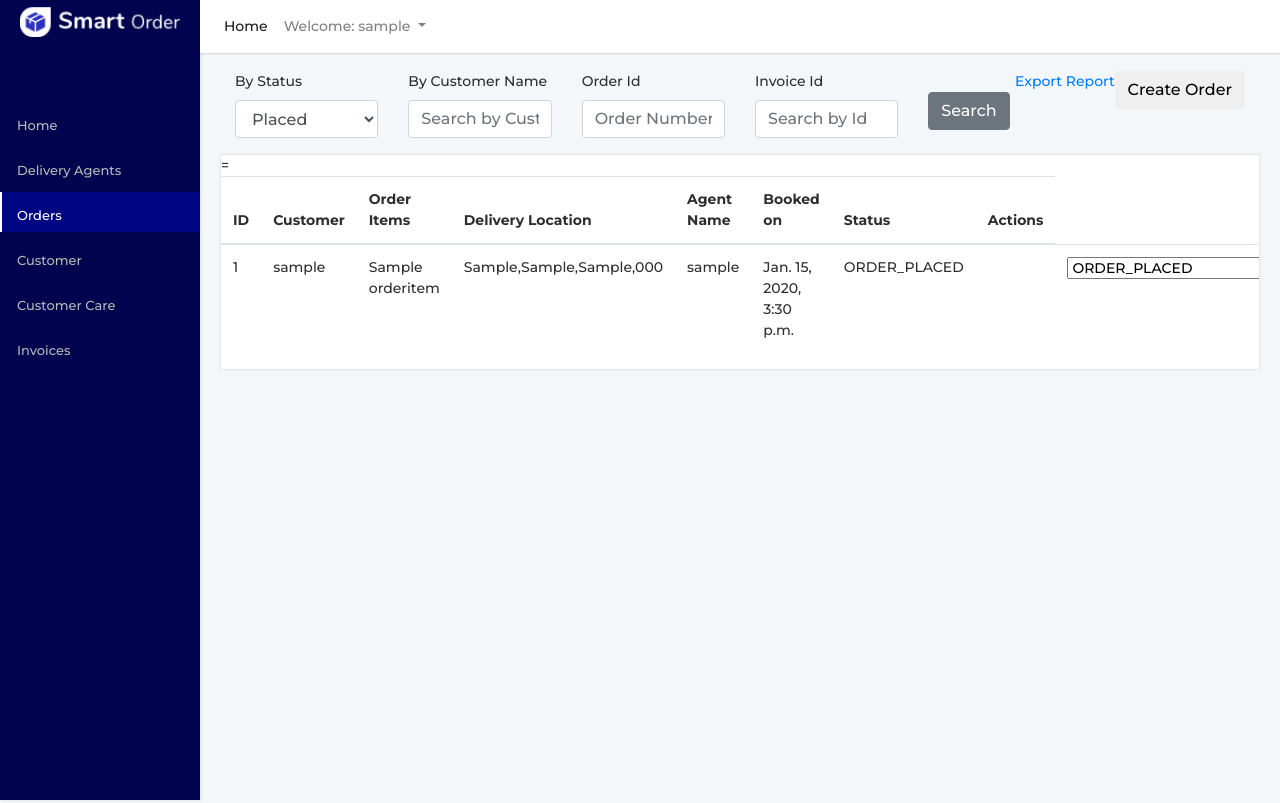
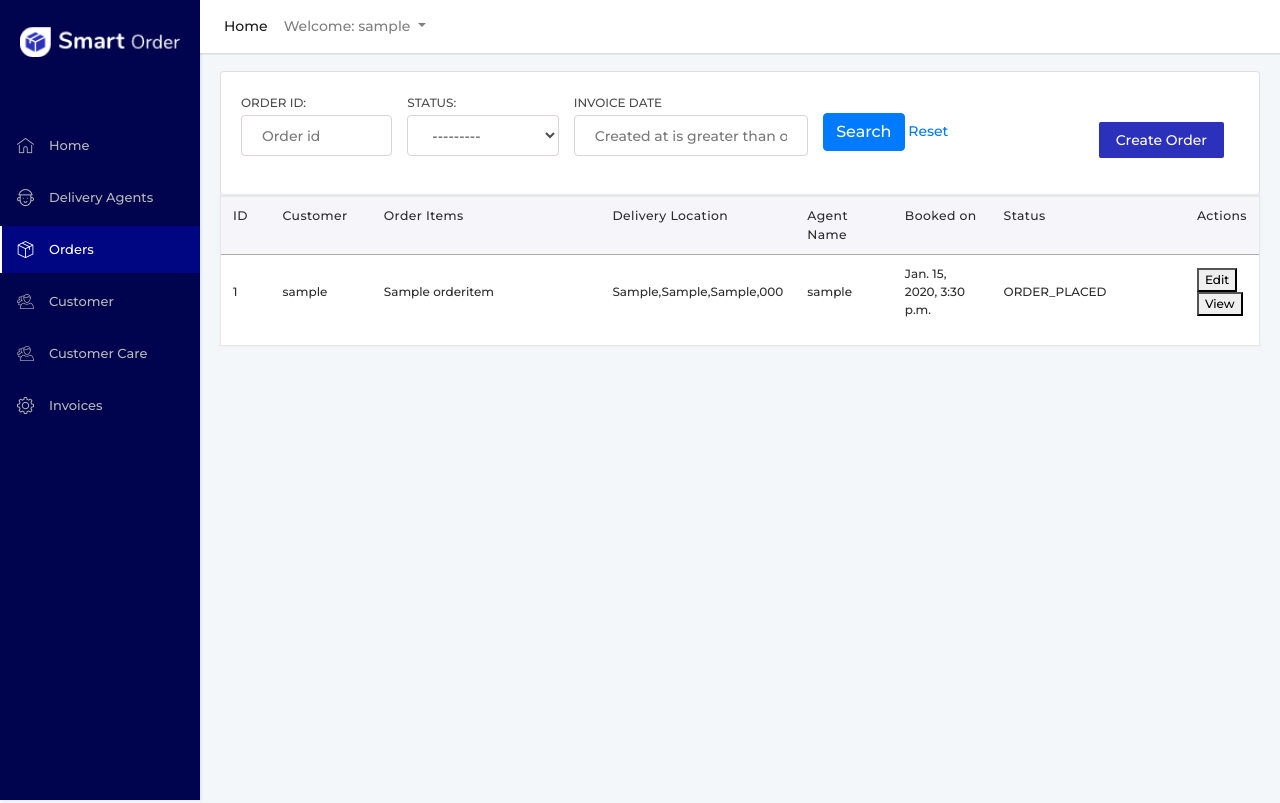
Before and after one commit to AzrMohammed/idlvry, a Django app: page /orders_list/ in a window 1280 px wide. Run offline with Django 3.2, Linux system fonts and the light colour scheme; a user stored in the database is signed in; tables that the repository leaves empty hold one stand-in row (values such as "Sample post"); some libraries are stand-ins or nearby versions; some web fonts are replaced.

Commit message:
bf_alert_msg

```diff
--- /dev/null
+++ b/base_app/filters.py
@@ -0,0 +1,16 @@
+import django_filters
+import widget_tweaks
+# from simple_forms.apps.core.models import Order
+from django_filters import DateFilter
+
+from .models import *
+
+class OrderFilter(django_filters.FilterSet):
+
+    start_date = DateFilter(field_name="created_at", lookup_expr='gte')
+    # end_date = DateFilter(field_name="created_at", lookup_expr='lte')
+
+    class Meta:
+        model = Order
+        fields = '__all__'
+        exclude = ['user_customer', 'date_created', 'delivery_charges', 'status_note', 'slug', 'updated_at']
--- a/base_app/views.py
+++ b/base_app/views.py
@@ -22,6 +22,7 @@
 import json
 from base_app import smsbase
 import re
+from .filters import OrderFilter
 # from itertools import izip
 
 
@@ -364,6 +365,9 @@
 
     order_list_final = []
 
+    myFilter = OrderFilter(request.GET, queryset=order_list)
+    order_list = myFilter.qs
+
     for order_temp in order_list:
         # print("caddd")
         # print("cadddw"+str(order_temp.user_customer))
@@ -435,14 +439,14 @@
 
     page = request.GET.get('page', 1)
 
-    paginator = Paginator(order_list_final, 9)
+    paginator = Paginator(order_list_final, 1)
     try:
         orders = paginator.page(page)
     except PageNotAnInteger:
         orders = paginator.page(1)
     except EmptyPage:
         orders = paginator.page(paginator.num_pages)
-    return render(request, 'base_app/orders_list.html',  { 'orders': orders, 'delivery_agents_list':delivery_agents_list, 'measurements_list':measurements_list, 'state_list':state_list , 'order_status_list':order_status_list , 'order_item_status': order_item_status})
+    return render(request, 'base_app/orders_list.html',  { 'orders': orders, 'delivery_agents_list':delivery_agents_list, 'measurements_list':measurements_list, 'state_list':state_list , 'order_status_list':order_status_list , 'order_item_status': order_item_status, 'myFilter':myFilter})
 
 
 
--- a/ideliver/settings.py
+++ b/ideliver/settings.py
@@ -45,6 +45,8 @@
     'django.contrib.sessions',
     'django.contrib.messages',
     'django.contrib.staticfiles',
+    'django_filters',
+    'widget_tweaks'
 
 ]
 
--- a/static/css/main.css
+++ b/static/css/main.css
@@ -351,15 +351,8 @@
     float: left;
     color: #fff;
 }
-<<<<<<< HEAD
-#clear_item{
-  background-color: red;
-}
-.right_login{
-=======
 
 .right_login {
->>>>>>> b130bee493da7b8df9b36a0872e59ce5c775d344
     float: left;
     width: 100%;
     padding: 30px 30px 20px;
--- a/static/js/delivery_agents.js
+++ b/static/js/delivery_agents.js
@@ -993,6 +993,14 @@
 function changeOrderStatus(order_status, order_id){
 
 
+
+  if ( order_status == 'ORDER_CANCELLED' || order_status == 'ORDER_DELIVERED' ){
+
+    $('#error_alrt').model(toggle);
+
+  }else {
+
+
       $('#order_id').val(order_id);
 
       $('#status_alrt').modal('toggle');
@@ -1043,8 +1051,10 @@
               $("#status_empty").show();
           break;
 
+
   }
 
+}
 
 // update order status
   $('#radioForm input').on('change', function() {
@@ -1064,6 +1074,8 @@
 
 
 }
+
+
 $(function(){
   var current = location.pathname;
   $('.sidebar-nav li a').each(function(){
--- a/templates/base_app/orders_list.html
+++ b/templates/base_app/orders_list.html
@@ -1,42 +1,64 @@
 {% extends "base_app/base.html" %}
 {% block body_block %}
 {% load staticfiles %}
+{% load widget_tweaks %}
+
+
+<link rel="stylesheet" href="https://code.jquery.com/ui/1.12.1/themes/base/jquery-ui.css">
+<script src="https://code.jquery.com/ui/1.12.1/jquery-ui.js"></script>
+
+
+<script>
+$(function() {
+// $("#datepickerS").datepicker();
+$('#datepicker').datepicker({ dateFormat: 'dd/mm/yy' }).val();
+});
+</script>
 
     <input type="hidden" id="order_fetch" value="{% url 'base_app:get_order_details' %}" />
     <input type="hidden" id="url_order_status" value="{% url 'base_app:change_order_status' %}" />
 
-  <div class="filter_container">  <!-- ==== Filter Container ======================-->
-    <div class="form-group col-md-2 pl_0 float-left">
-      <label for="">By Status</label>
-      <select class="form-control" name="">
-          <option value=""> Placed </option>
-          <option value=""> Deliverd </option>
-      </select>
+
+    <div class="filter_container">
+
+    <div class="card card-body">
+      <form method="get">
+
+        {% csrf_token %}
+        <div class="form-group float-left col-md-2 pl_0">
+        {{ myFilter.form.order_id.label_tag }}
+        {% render_field myFilter.form.order_id class="form-control" placeholder=myFilter.form.order_id.label %}
         </div>
-    <div class="form-group col-md-2 pl_0 float-left">
-      <label for="">By Customer Name</label>
-      <input type="text" class="form-control" id="item_name" name="" placeholder="Search by Customer">
+        <div class="form-group float-left col-md-2 pl_0">
+        {{ myFilter.form.status.label_tag }}
+        {% render_field myFilter.form.status class="form-control" placeholder=myFilter.form.status.label %}
         </div>
-    <div class="form-group col-md-2 pl_0 float-left">
-      <label for="">Order Id</label>
-      <input type="text" class="form-control" id="item_name" name="" placeholder="Order Number">
+        <div class="col-12 col-md-3 pl_0 float-left">
+        <label for="">Invoice Date</label>
+        <!-- <input type="text" id="datepicker" name="start_date" class="form-control" placeholder="Select Date"> -->
+        {% render_field myFilter.form.start_date class="form-control" id="datepicker" placeholder=myFilter.form.start_date.label %}
+
         </div>
-    <div class="form-group col-md-2 pl_0 float-left">
-      <label for="">Invoice Id</label>
-      <input type="text" class="form-control" id="item_name" name="" placeholder="Search by Id">
-    </div>
-    <div class="form-group col-md-1 pl_0 pr_0 float-left mt_5"> <label for=""></label><button type="button" class="btn btn-secondary float-left">Search</button> </div>
-    <div class="form-group col-md-2 pl_0 float-left">
-
-      <a href class="icon_set icon_download"> Export Report</a>
+        <div class="form-group float-left col-md-2 pl_0">
+        <label for="exampleInputEmail1"></label>
+        <button class="btn btn-primary" type="submit">Search</button>
+        <a href="{% url 'base_app:orders_list' %}">Reset</a>
         </div>
         <div class="form-group col-md-1 pl_0 float-right">
           <button type="button"  onclick="openDaOrderForm()" class="mt_30 btn primary_btn float-right">Create Order</button>
         </div>
+      </form>
 
-</div> <!-- ==== End of Filter Container ======================-->
+    </div>
+
+
+
+
+
+
 <div class="common_container pt_0">
   <div class="table-responsive">
+
     <table class="table">
           <thead>
             <tr>
@@ -60,9 +82,9 @@
                 <td style="width:15%;">{{ order.order_foreign.user_customer.user_location_display }}</td>
                 <td style="width:10%;">{{ order.order_foreign.user_delivery_agent }}</td>
                 <td style="width:10%;">{{ order.order_meta.created_at }}</td>
-=
+
                 <td onclick="changeOrderStatus('{{order.order_meta.status}}','{{order.order_meta.order_id}}')" style="width:20%;">{{ order.order_meta.status }} </td>
-                <td style="width:13%;">
+                <!-- <td style="width:13%;">
 
                 <td style="width:10%;">
                   <select class="from-control" name="order_status" id="order_status" onchange="updateOrderStatus('{{ order.order_meta.order_id }}')">
@@ -74,7 +96,7 @@
                         {% endif %}
                     {% endfor %}
                   </select>
-                </td>
+                </td> -->
                 <td style="width:25%;">
 
                   <input type="hidden" value="{{ order.order_meta.slug }}" />
@@ -99,11 +121,22 @@
         <li class="page-item disabled"><a class="page-link" href="#">Previous</a></li>
         {% endif %}
         {% for i in orders.paginator.page_range %}
+
+
+          {% if orders.number|add:"2"  >= i %}
+          {% if orders.number|add:"-2"  <= i %}
+
             {% if orders.number == i %}
             <li class="page-item active"><a class="page-link" href="#"><span>{{ i }}</span></a> </li>
             {% else %}
             <li class="page-item"><a class="page-link" href="?page={{ i }}">{{ i }}</a></li>
             {% endif %}
+
+          {% endif %}
+          {% endif %}
+
+
+
         {% endfor %}
         {% if orders.has_next %}
         <li class="page-item"><a class="page-link" href="?page={{ users.next_page_number }}">Next </a></li>
@@ -432,4 +465,18 @@
 </div>
 <!-- da view ends  -->
 
+
+<!-- sucess_message -->
+<div class="modal fade" id="success_alrt"  role="dialog" aria-hidden="true">
+<div class="success_box" style="display: block;">
+  <span class="succ_text">Thank you</span>
+</div>
+</div>
+
+<!-- error messgae -->
+<div class="modal fade" id="error_alrt"  role="dialog"  aria-hidden="true">
+<div class="error_box" style="display:block ;">
+  <span class="error_text">Error Box </span>
+</div>
+
 {% endblock %}
```
Also changed, not shown: other parts of static/css/main.css (+27 -1 lines). Lines whose indentation alone changed are shown as unchanged.
